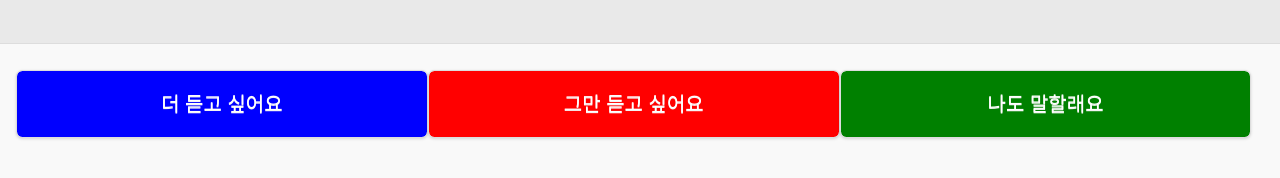
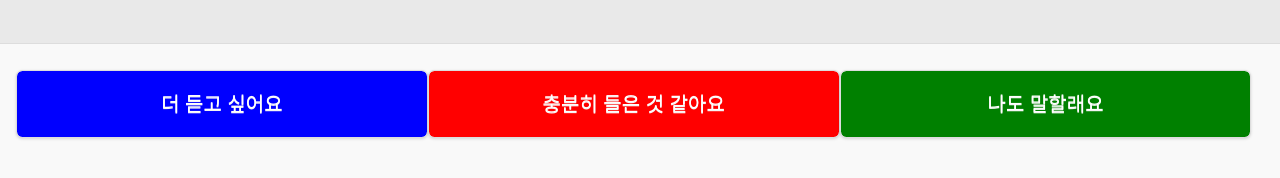
Before and after one commit to maist0126/Graduationwork, a plain HTML site: page page/index1.html in a window 1280 px wide. Shown: the part 158-336 px from the top of the page. Drawn offline with Linux system fonts and the light colour scheme; no server answers.

Commit message:
Add files via upload

```diff
--- a/page/index1.html
+++ b/page/index1.html
@@ -36,7 +36,7 @@
 			<button type="button" style="color: #ffffff; background-color: blue; font-weight: 300; padding-top: 20px ;padding-bottom: 20px; font-size:20px;" onclick="add()"> 더 듣고 싶어요 </button>
 			</div>
 			<div style="float: left; width: 33%;">
-			<button type="button" style="color: #ffffff; background-color: red; font-weight: 300; padding-top: 20px ;padding-bottom: 20px; font-size:20px;" onclick="subtract()"> 그만 듣고 싶어요 </button>
+			<button type="button" style="color: #ffffff; background-color: red; font-weight: 300; padding-top: 20px ;padding-bottom: 20px; font-size:20px;" onclick="subtract()"> 충분히 들은 것 같아요 </button>
 			</div>
 			<div style="float: left; width: 33%;">
 			<button type="button" style="color: #ffffff; background-color: green; font-weight: 300; padding-top: 20px ;padding-bottom: 20px; font-size:20px;" onclick="speak(1)"> 나도 말할래요 </button>
```
Also changed, not shown: page/index2.html (+1 -1 lines), page/index3.html (+1 -1 lines).
